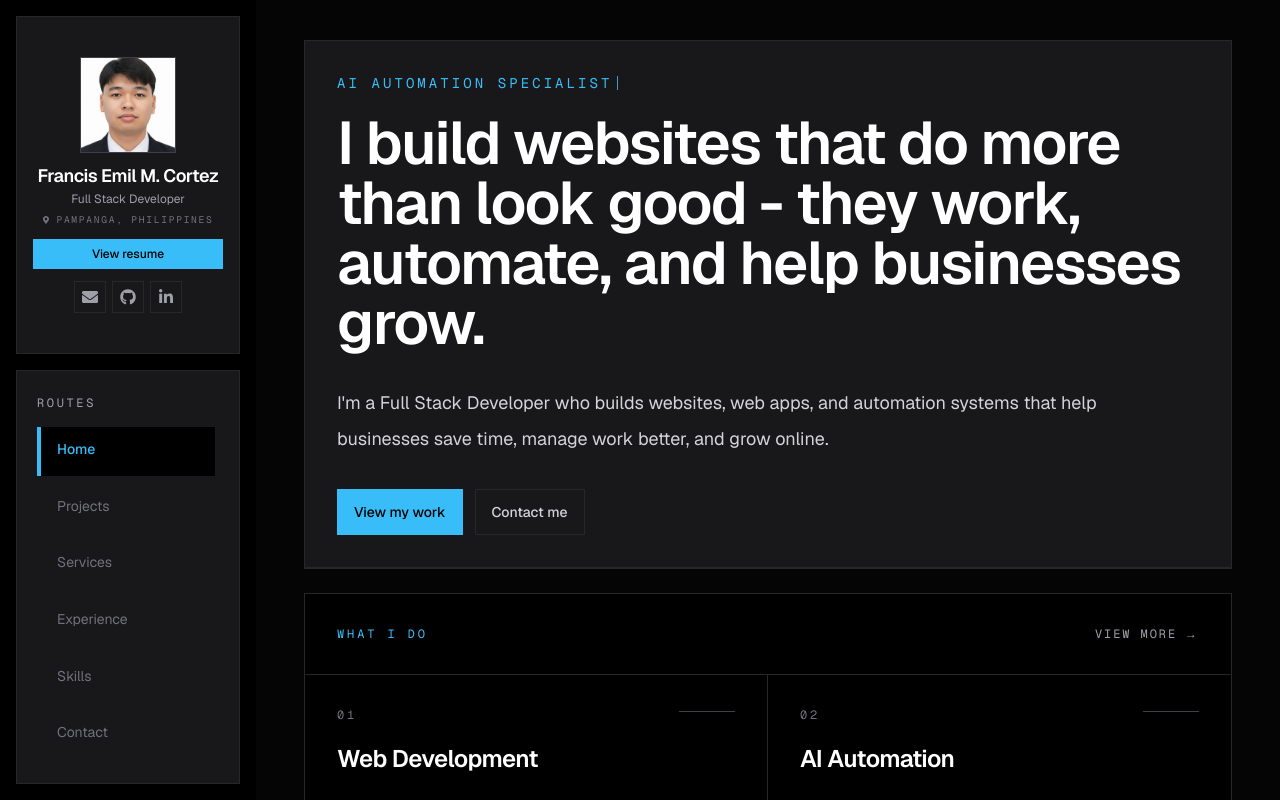
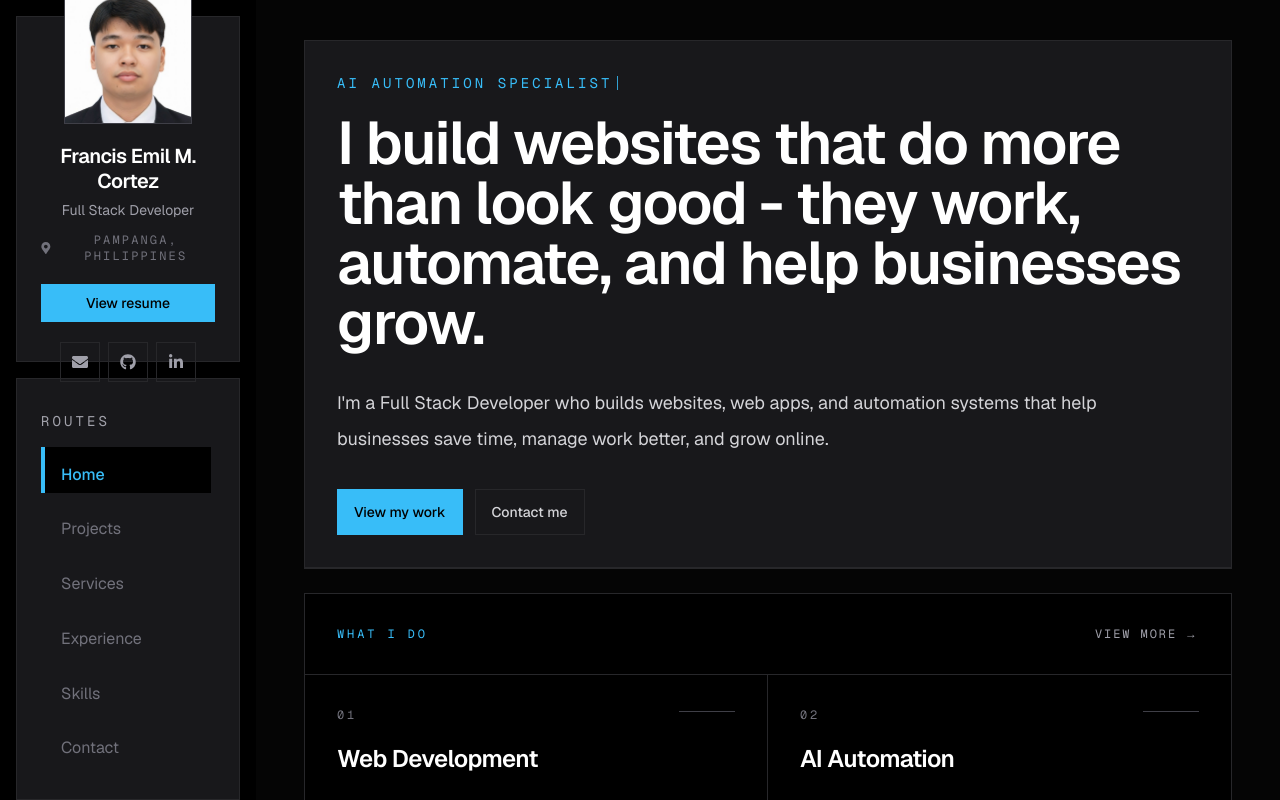
Before and after one commit to franciscortez/PortfolioV2, a Next.js app: page / in a window 1280 px wide. Shown: the top 800 px of the page. Built offline with nearby package versions, Linux system fonts and the light colour scheme.

Commit message:
style: optimize sidebar layout for massive screens
- Added images.qualities in next.config.ts to support quality=100

- Added @custom-variant massive in globals.css for screens that are both wide and tall

- Updated sidebar.tsx with the massive: variant to scale up layout safely on 27-inch monitors

```diff
--- a/next.config.ts
+++ b/next.config.ts
@@ -3,6 +3,9 @@ import type { NextConfig } from "next";
 const nextConfig: NextConfig = {
   allowedDevOrigins: ["*.ngrok-free.dev"],
   reactCompiler: true,
+  images: {
+    qualities: [75, 100],
+  },
 };
 
 export default nextConfig;
--- a/src/app/globals.css
+++ b/src/app/globals.css
@@ -23,6 +23,8 @@
   --font-sans: var(--font-geist-sans);
   --font-mono: var(--font-geist-mono);
 }
+
+@custom-variant massive (@media (min-width: 1536px) and (min-height: 1000px));
 
 * {
   box-sizing: border-box;
--- a/src/components/layout/sidebar.tsx
+++ b/src/components/layout/sidebar.tsx
@@ -40,7 +40,7 @@ function SidebarProfile({
   const LocationIcon = siteIcons.location;
 
   return (
-    <div className="relative border border-border bg-panel px-5 py-6 sm:px-4 sm:py-4 lg:flex lg:h-[45%] lg:flex-col lg:justify-center lg:px-4 lg:py-3">
+    <div className="relative border border-border bg-panel px-5 py-6 sm:px-4 sm:py-4 lg:flex lg:h-[45%] massive:h-[50%] lg:flex-col lg:justify-center lg:px-4 lg:py-3 xl:px-6 xl:py-6 massive:px-8 massive:py-8">
       {showClose ? (
         <button
           type="button"
@@ -53,7 +53,7 @@ function SidebarProfile({
       ) : null}
 
       <div className="mt-3 flex flex-col items-center sm:mt-0">
-        <div className="relative size-28 overflow-hidden border border-zinc-700 bg-black sm:size-20 lg:size-24">
+        <div className="relative size-28 overflow-hidden border border-zinc-700 bg-black sm:size-20 lg:size-24 xl:size-32 massive:size-40">
           <Image
             src={profile.image.src}
             alt={profile.image.alt}
@@ -66,31 +66,31 @@ function SidebarProfile({
         </div>
       </div>
 
-      <div className="mt-5 text-center sm:mt-3 lg:mt-3">
-        <h1 className="text-2xl font-semibold leading-tight tracking-tight text-white sm:text-xl lg:text-lg lg:leading-tight">
+      <div className="mt-5 text-center sm:mt-3 lg:mt-3 xl:mt-5 massive:mt-8">
+        <h1 className="text-2xl font-semibold leading-tight tracking-tight text-white sm:text-xl lg:text-lg lg:leading-tight xl:text-xl massive:text-3xl">
           {profile.name}
         </h1>
-        <p className="mt-2 text-sm leading-6 text-zinc-400 sm:mt-1.5 sm:text-xs sm:leading-tight lg:mt-1 lg:text-xs lg:leading-tight">
+        <p className="mt-2 text-sm leading-6 text-zinc-400 sm:mt-1.5 sm:text-xs sm:leading-tight lg:mt-1 lg:text-xs lg:leading-tight xl:text-sm xl:mt-2 massive:mt-4 massive:text-lg">
           {profile.role}
         </p>
-        <p className="mt-3 flex items-center justify-center gap-1.5 font-mono text-[0.7rem] uppercase tracking-[0.18em] text-zinc-500 sm:mt-2 sm:text-[0.62rem] lg:mt-1.5 lg:text-[0.6rem]">
-          <LocationIcon className="size-3 sm:size-2.5 lg:size-2" />
+        <p className="mt-3 flex items-center justify-center gap-1.5 font-mono text-[0.7rem] uppercase tracking-[0.18em] text-zinc-500 sm:mt-2 sm:text-[0.62rem] lg:mt-1.5 lg:text-[0.6rem] xl:text-xs xl:mt-3 massive:mt-5 massive:text-sm">
+          <LocationIcon className="size-3 sm:size-2.5 lg:size-2 xl:size-3 massive:size-4" />
           {profile.location}
         </p>
       </div>
 
-      <div className="mt-5 sm:mt-3 lg:mt-3">
+      <div className="mt-5 sm:mt-3 lg:mt-3 xl:mt-5 massive:mt-8">
         <Link
           href={profile.resumeHref}
           target="_blank"
           rel="noopener noreferrer"
-          className="button-accent inline-flex w-full items-center justify-center border px-4 py-3 text-sm font-medium sm:py-2 sm:text-xs lg:py-1.5 lg:text-xs"
+          className="button-accent inline-flex w-full items-center justify-center border px-4 py-3 text-sm font-medium sm:py-2 sm:text-xs lg:py-1.5 lg:text-xs xl:py-2 xl:text-sm massive:py-4 massive:text-base"
         >
           View resume
         </Link>
       </div>
 
-      <div className="mt-7 flex flex-wrap justify-center gap-2 sm:mt-4 sm:gap-1.5 lg:mt-3 lg:gap-1.5">
+      <div className="mt-7 flex flex-wrap justify-center gap-2 sm:mt-4 sm:gap-1.5 lg:mt-3 lg:gap-1.5 xl:mt-5 xl:gap-2 massive:mt-8 massive:gap-4">
         {externalLinks.map((link) => (
           <Link
             key={link.label}
@@ -99,9 +99,9 @@ function SidebarProfile({
             rel={link.href.startsWith("http") ? "noopener noreferrer" : undefined}
             aria-label={link.label}
             title={link.label}
-            className="grid size-10 place-items-center border border-border text-zinc-400 transition-colors hover:border-accent hover:text-accent sm:size-9 lg:size-8"
+            className="grid size-10 place-items-center border border-border text-zinc-400 transition-colors hover:border-accent hover:text-accent sm:size-9 lg:size-8 xl:size-10 massive:size-12"
           >
-            <SocialIcon link={link} className="sm:text-sm lg:text-xs" />
+            <SocialIcon link={link} className="sm:text-sm lg:text-xs xl:text-sm massive:text-lg" />
           </Link>
         ))}
       </div>
@@ -116,12 +116,12 @@ function SidebarRoutes({ onNavigate }: { onNavigate?: () => void }) {
   return (
     <nav
       aria-label="Primary navigation"
-      className="border border-border bg-panel px-5 py-6 lg:flex lg:h-[55%] lg:flex-col"
+      className="border border-border bg-panel px-5 py-6 lg:flex lg:h-[55%] massive:h-[50%] lg:flex-col xl:px-6 xl:py-8 massive:px-8 massive:py-10"
     >
-      <h2 className="font-mono text-xs uppercase tracking-[0.22em] text-muted">
+      <h2 className="font-mono text-xs uppercase tracking-[0.22em] text-muted xl:text-sm massive:text-base">
         Routes
       </h2>
-      <div className="scrollbar-hidden mt-4 grid gap-2 overflow-y-auto pr-1 lg:max-h-none lg:flex-1">
+      <div className="scrollbar-hidden mt-4 grid gap-2 overflow-y-auto pr-1 lg:max-h-none lg:flex-1 massive:mt-6 massive:gap-3">
         {navigation.map((item) => {
           const isActive = pathname === item.href;
 
@@ -131,7 +131,7 @@ function SidebarRoutes({ onNavigate }: { onNavigate?: () => void }) {
               href={item.href}
               aria-current={isActive ? "page" : undefined}
               onClick={onNavigate}
-              className={`group relative overflow-hidden py-3 pl-5 pr-4 text-sm transition-colors duration-200 ${
+              className={`group relative overflow-hidden py-3 pl-5 pr-4 text-sm xl:py-4 xl:text-base massive:py-5 massive:text-lg transition-colors duration-200 ${
                 isActive
                   ? "bg-black font-medium text-accent"
                   : "text-zinc-500 hover:bg-black hover:text-accent"
```
